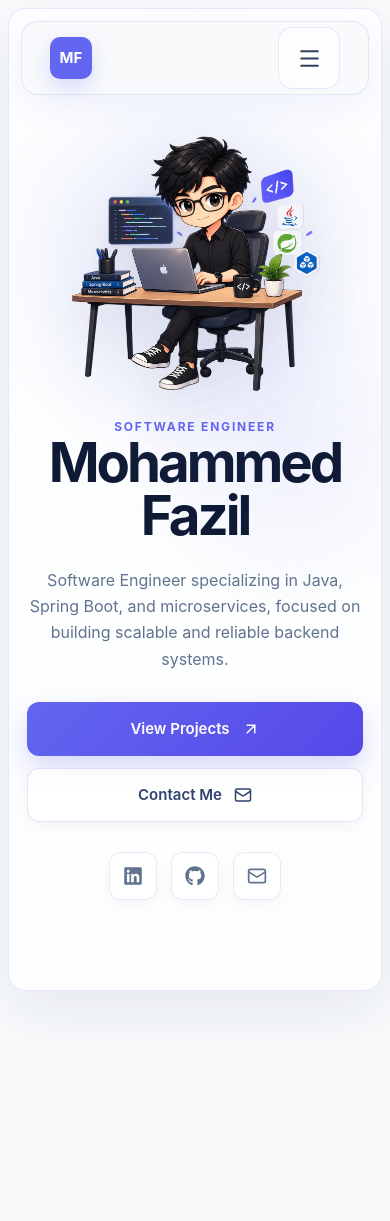
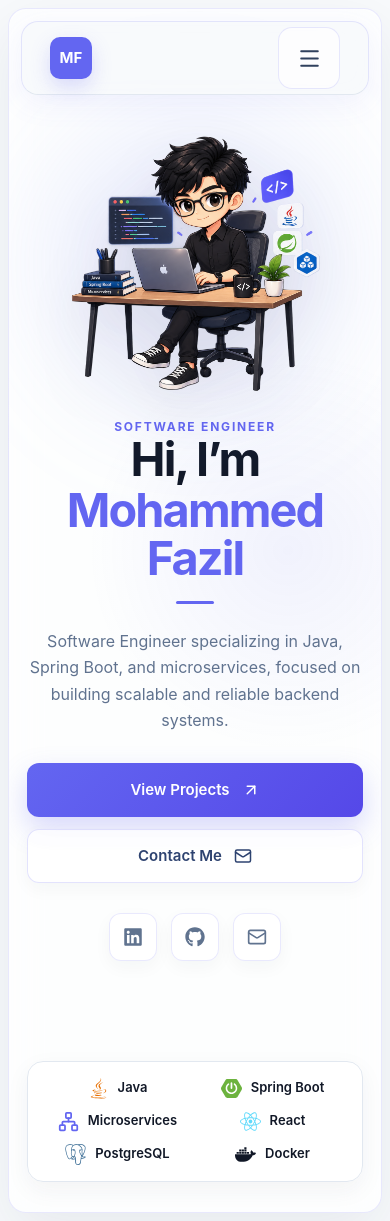
Before and after one commit to Mohammed-Fazil/portfolio-frontend, a React (Vite) app: page / in a window 390 px wide. Before the commit the page ends 999 px from the top, so only its background shows below. Built offline with nearby package versions, Linux system fonts and the light colour scheme.

Commit message:
build responsive hero and technology stack

```diff
--- a/src/App.jsx
+++ b/src/App.jsx
@@ -1,5 +1,6 @@
 import Navbar from "./components/Navbar";
 import Hero from "./sections/Hero";
+import TechStack from "./sections/TechStack";
 
 function App() {
   return (
@@ -9,6 +10,7 @@ function App() {
 
         <main>
           <Hero />
+          <TechStack />
         </main>
       </div>
     </div>
--- a/src/index.css
+++ b/src/index.css
@@ -176,7 +176,7 @@
 
   display: grid;
 
-  grid-template-columns: 1fr 0.9fr;
+  grid-template-columns: minmax(0, 1.1fr) minmax(0, 0.9fr);
 
   align-items: center;
 
@@ -223,13 +223,35 @@
 .hero-title {
   margin: 0;
 
-  color: #0f1b35;
+  color: var(--color-text);
 
-  font-size: clamp(64px, 6vw, 88px);
+  font-size: clamp(52px, 5vw, 72px);
+  font-weight: 700;
 
-  line-height: 0.98;
+  line-height: 1.02;
+  letter-spacing: -0.045em;
+}
+.hero-title::after {
+  content: "";
 
-  letter-spacing: -0.055em;
+  display: block;
+
+  width: 48px;
+  height: 4px;
+
+  margin-top: 24px;
+
+  border-radius: 999px;
+
+  background: var(--color-primary);
+}
+
+.hero-name {
+  display: block;
+
+  color: var(--color-primary);
+
+  margin-top: 6px;
 }
 
 .hero-description {
@@ -391,7 +413,7 @@
 
   display: block;
 
-  width: min(620px, 115%);
+  width: min(560px, 110%);
 
   height: auto;
 
@@ -437,6 +459,88 @@
   border: 2px solid #6577b8;
 
   border-radius: 12px;
+}
+
+/* =================================
+   Technology Stack
+================================= */
+
+.tech-stack {
+  width: 100%;
+
+  padding: 20px 0 40px;
+}
+
+.tech-stack-container {
+  width: min(
+    calc(100% - (var(--container-padding) * 2)),
+    var(--container-width)
+  );
+
+  min-height: 72px;
+
+  margin: 0 auto;
+
+  display: flex;
+  align-items: center;
+  justify-content: center;
+
+  gap: 55px;
+
+  padding: 14px 28px;
+
+  border: 1px solid var(--color-border);
+  border-radius: 16px;
+
+  background: rgba(255, 255, 255, 0.75);
+
+  box-shadow: 0 8px 25px rgba(30, 41, 59, 0.05);
+
+  backdrop-filter: blur(10px);
+}
+
+.tech-item {
+  display: flex;
+  align-items: center;
+
+  gap: 9px;
+
+  white-space: nowrap;
+
+  color: var(--color-text);
+
+  font-size: 14px;
+  font-weight: 600;
+}
+
+.tech-icon {
+  width: 24px;
+  height: 24px;
+}
+.tech-icon {
+  width: 24px;
+  height: 24px;
+  flex-shrink: 0;
+}
+
+.microservices-icon {
+  color: var(--color-primary);
+}
+
+.java-icon {
+  color: #e76f00;
+}
+
+.spring-icon {
+  color: #6db33f;
+}
+
+.react-icon {
+  color: #61dafb;
+}
+
+.postgres-icon {
+  color: #336791;
 }
 
 /* =================================
@@ -591,9 +695,20 @@
   }
 
   .hero-title {
-    font-size: clamp(48px, 14vw, 68px);
+    font-size: clamp(42px, 12vw, 58px);
 
-    line-height: 0.98;
+    line-height: 1.02;
+
+    letter-spacing: -0.04em;
+  }
+  .hero-title::after {
+    width: 38px;
+    height: 3px;
+
+    margin: 18px auto 0;
+  }
+  .hero-name {
+    margin-top: 4px;
   }
 
   .hero-description {
@@ -662,7 +777,6 @@
     display: none;
   }
 }
-
 /* =================================
    Small phones
 ================================= */
@@ -1130,4 +1244,32 @@ img {
   .mobile-nav a:hover {
     color: var(--color-primary);
   }
+  .tech-stack {
+    padding: 10px 0 30px;
+  }
+
+  .tech-stack-container {
+    width: calc(100% - 36px);
+
+    min-height: auto;
+
+    display: grid;
+
+    grid-template-columns: repeat(2, 1fr);
+
+    gap: 12px 8px;
+
+    padding: 16px;
+  }
+
+  .tech-item {
+    justify-content: center;
+
+    font-size: 13px;
+  }
+
+  .tech-icon {
+    width: 21px;
+    height: 21px;
+  }
 }
--- a/src/sections/Hero.jsx
+++ b/src/sections/Hero.jsx
@@ -9,7 +9,10 @@ function Hero() {
         <div className="hero-content">
           <p className="hero-label">SOFTWARE ENGINEER</p>
 
-          <h1 className="hero-title">Mohammed Fazil</h1>
+          <h1 className="hero-title">
+            Hi, I’m
+            <span className="hero-name">Mohammed Fazil</span>
+          </h1>
 
           <p className="hero-description">
             Software Engineer specializing in Java, Spring Boot, and
--- /dev/null
+++ b/src/sections/TechStack.jsx
@@ -0,0 +1,48 @@
+import { FaJava, FaReact, FaDocker } from "react-icons/fa";
+
+import { SiSpringboot, SiPostgresql } from "react-icons/si";
+
+import { Network } from "lucide-react";
+
+function TechStack() {
+  return (
+    <section className="tech-stack">
+      <div className="tech-stack-container">
+        <div className="tech-item">
+          <FaJava className="tech-icon java-icon" />
+          <span>Java</span>
+        </div>
+
+        <div className="tech-item">
+          <SiSpringboot className="tech-icon spring-icon" />
+          <span>Spring Boot</span>
+        </div>
+
+        <div className="tech-item">
+          <Network
+            className="tech-icon microservices-icon"
+            aria-hidden="true"
+          />
+          <span>Microservices</span>
+        </div>
+
+        <div className="tech-item">
+          <FaReact className="tech-icon react-icon" />
+          <span>React</span>
+        </div>
+
+        <div className="tech-item">
+          <SiPostgresql className="tech-icon postgres-icon" />
+          <span>PostgreSQL</span>
+        </div>
+
+        <div className="tech-item">
+          <FaDocker className="tech-icon docker-icon" />
+          <span>Docker</span>
+        </div>
+      </div>
+    </section>
+  );
+}
+
+export default TechStack;
```
